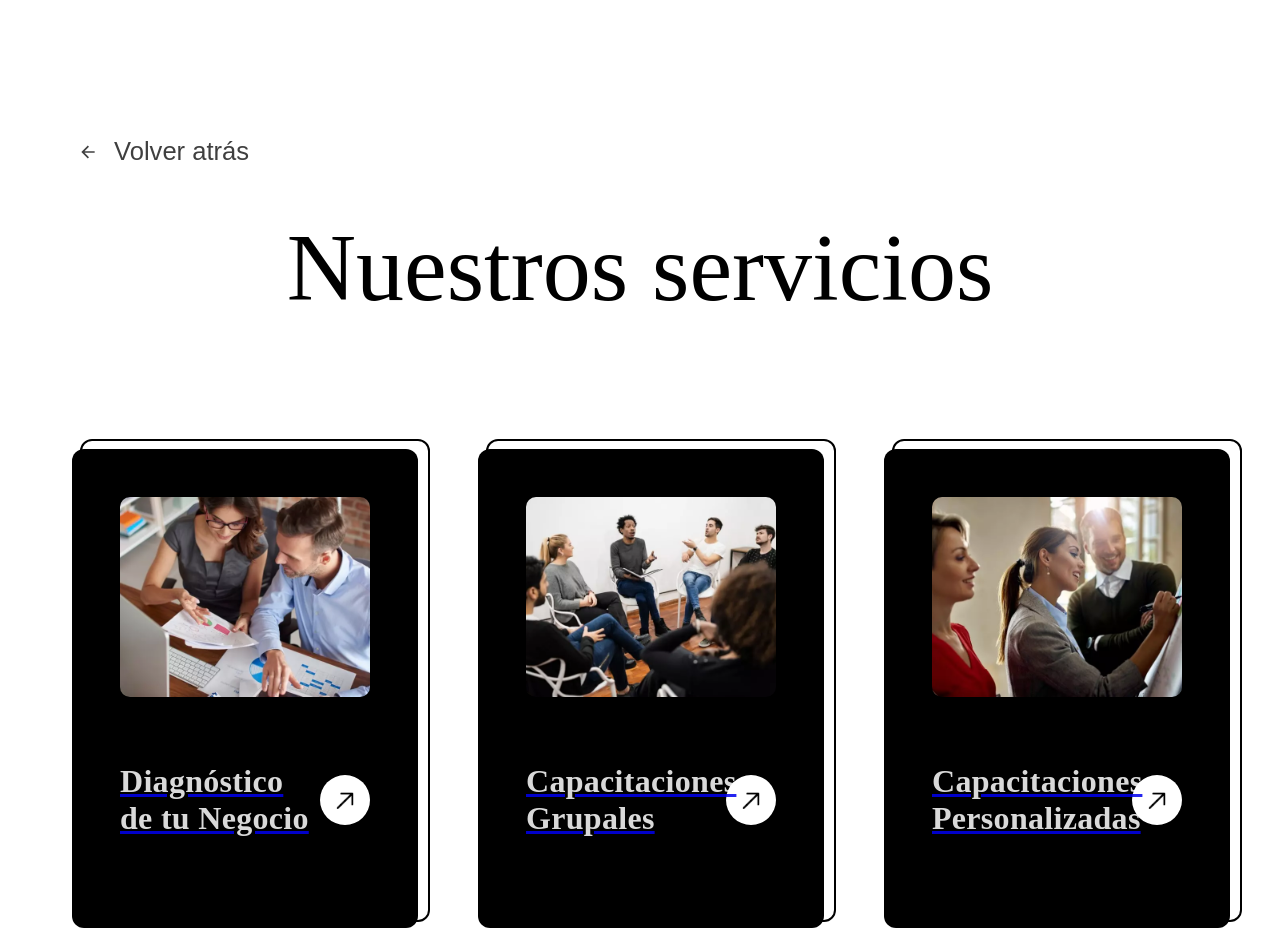
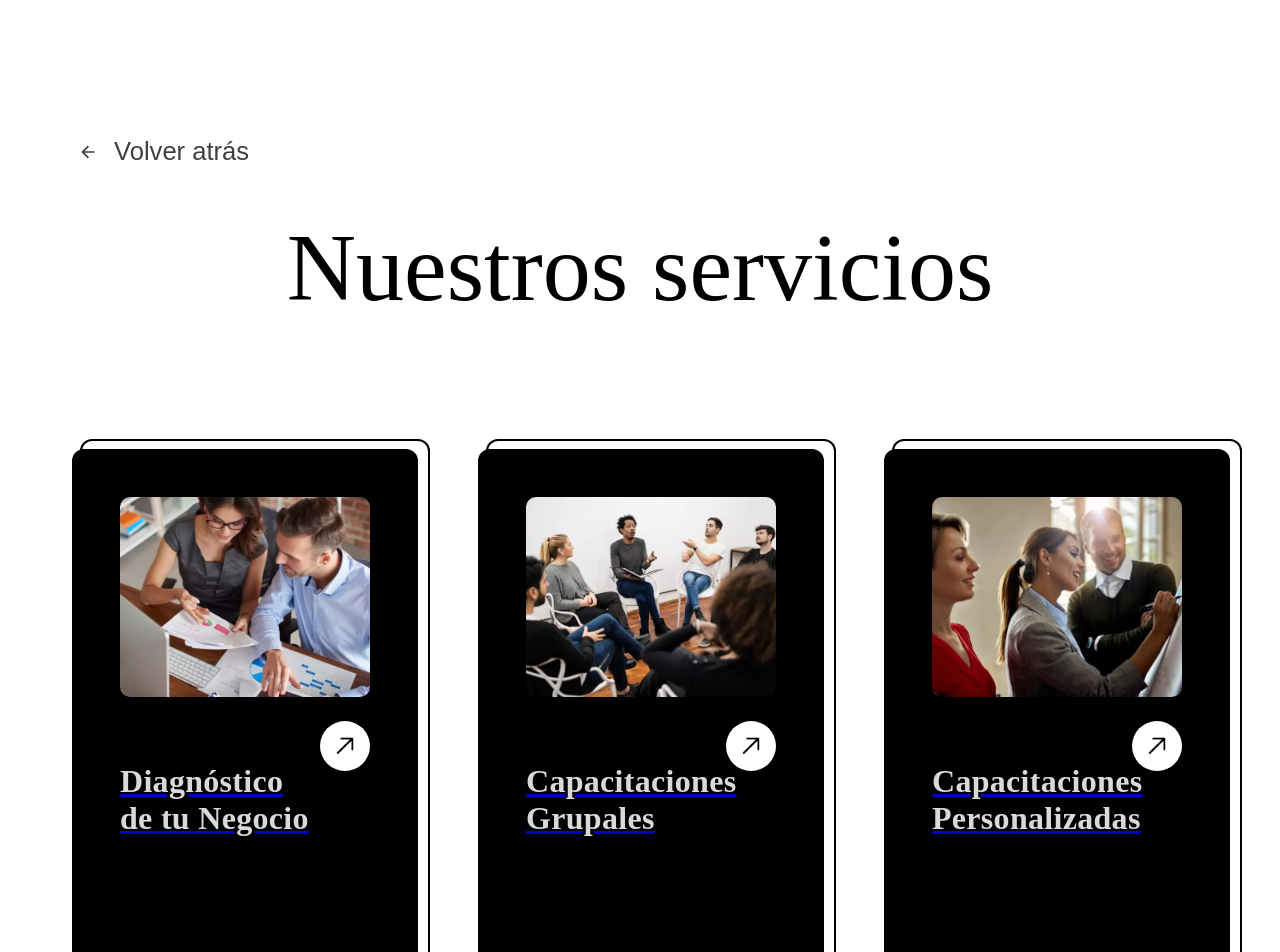
Before and after one commit to LucianoTreachi/Consultora-de-negocios, a React (Vite) app: page /servicios in a window 1280 px wide. Shown: the top 952 px of the page. Built offline with nearby package versions, Linux system fonts and the light colour scheme; the HTML template or start-up script is replaced by a standard one.

Commit message:
Corregir altura de cards en la sección de Servicios

```diff
--- a/src/components/servicesCard/ServicesCard.module.css
+++ b/src/components/servicesCard/ServicesCard.module.css
@@ -7,6 +7,7 @@
   flex-direction: column;
   gap: 20px;
   position: relative;
+  min-height: 100%;
 }
 
 .card::before {
@@ -33,7 +34,6 @@
 
 .cardText {
   display: flex;
-  align-items: center;
   justify-content: space-between;
   flex-grow: 1;
   color: #fff;
```
